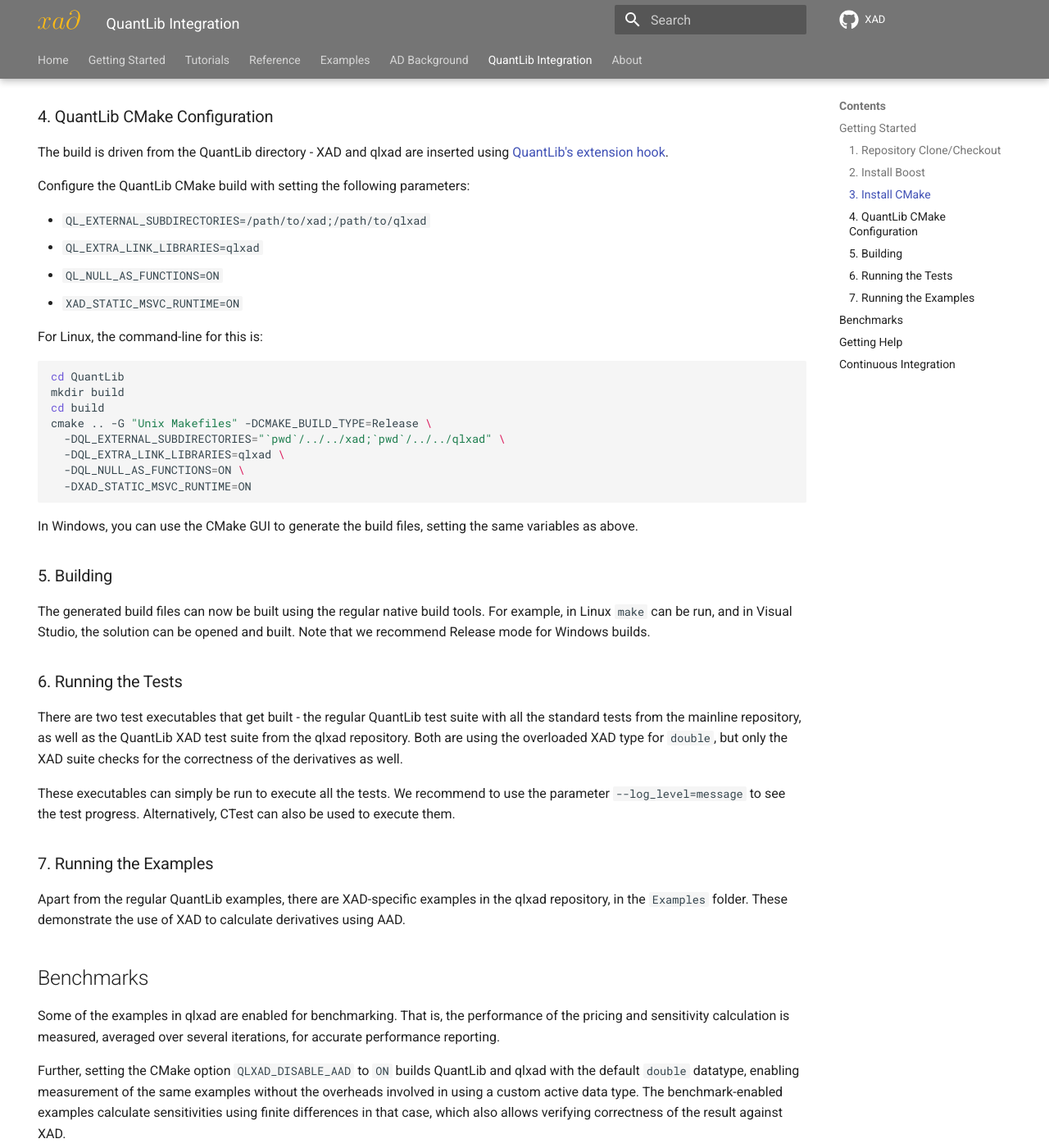
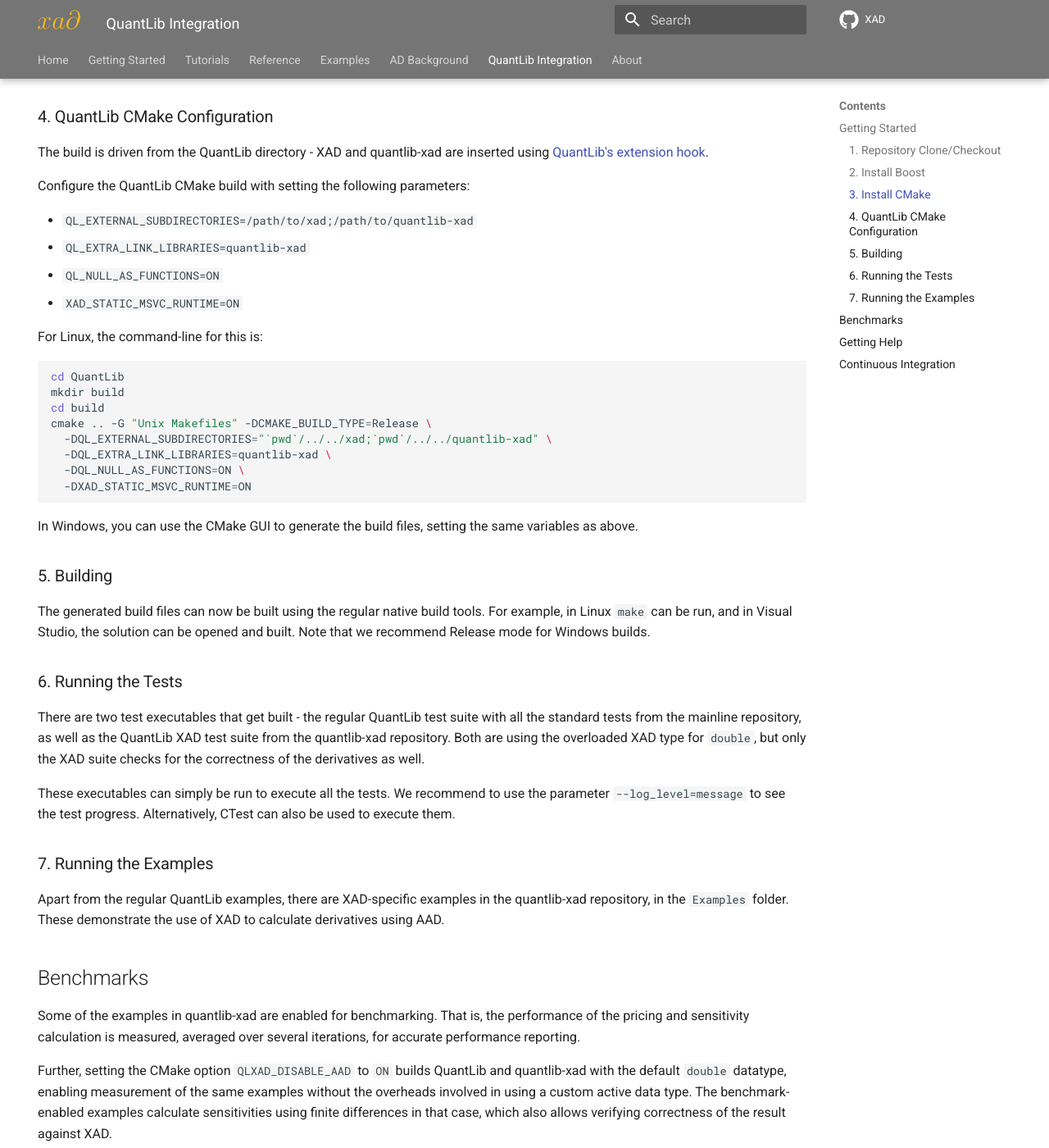
Before and after one commit to auto-differentiation/xad, an MkDocs documentation site: the page built from docs/quantlib.md, in a window 1280 px wide and 1400 px high, scrolled down 1285 px. Shown: the whole window at 82% size. Built offline with MkDocs 1.6.1 and Material for MkDocs 9.7.7, drawn with Linux system fonts in a browser that asks for light colours; comment, search, counter and statistics services are not loaded; some of the changed text lies outside the part shown.

Commit message:
Changes after renaming qlxad to quantlib-xad

````diff
--- a/docs/quantlib.md
+++ b/docs/quantlib.md
@@ -22,12 +22,12 @@
 
 Clone these three repositories into separate folders:
 
-*   [https://github.com/auto-differentiation/qlxad.git](https://github.com/auto-differentiation/qlxad)
+*   [https://github.com/auto-differentiation/quantlib-xad.git](https://github.com/auto-differentiation/quantlib-xad)
 *   [https://github.com/auto-differentiation/XAD.git](https://github.com/auto-differentiation/XAD)
 *   [https://github.com/lballabio/QuantLib.git](https://github.com/lballabio/QuantLib)
 
-Note: We recommend either using the lastest master branch for all repositories involved.
-These are tested against each other on a daily basis and errors are corrected quickly.
+It is recommended to either use the lastest master branch for all repositories involved,
+or use matching tags between QuantLib and quantlib-xad.
 
 ### 2. Install Boost
 
@@ -62,13 +62,13 @@
 
 ### 4. QuantLib CMake Configuration
 
-The build is driven from the QuantLib directory - XAD and qlxad are
+The build is driven from the QuantLib directory - XAD and quantlib-xad are
 inserted using [QuantLib's extension hook](https://www.quantlib.org/install/cmake.shtml#extensions).
 
 Configure the QuantLib CMake build with setting the following parameters:
 
-*   `QL_EXTERNAL_SUBDIRECTORIES=/path/to/xad;/path/to/qlxad`
-*   `QL_EXTRA_LINK_LIBRARIES=qlxad`
+*   `QL_EXTERNAL_SUBDIRECTORIES=/path/to/xad;/path/to/quantlib-xad`
+*   `QL_EXTRA_LINK_LIBRARIES=quantlib-xad`
 *   `QL_NULL_AS_FUNCTIONS=ON`
 *   `XAD_STATIC_MSVC_RUNTIME=ON`
 
@@ -79,8 +79,8 @@
 mkdir build
 cd build
 cmake .. -G "Unix Makefiles" -DCMAKE_BUILD_TYPE=Release \
-  -DQL_EXTERNAL_SUBDIRECTORIES="`pwd`/../../xad;`pwd`/../../qlxad" \
-  -DQL_EXTRA_LINK_LIBRARIES=qlxad \
+  -DQL_EXTERNAL_SUBDIRECTORIES="`pwd`/../../xad;`pwd`/../../quantlib-xad" \
+  -DQL_EXTRA_LINK_LIBRARIES=quantlib-xad \
   -DQL_NULL_AS_FUNCTIONS=ON \
   -DXAD_STATIC_MSVC_RUNTIME=ON
 ```
@@ -99,7 +99,7 @@
 
 There are two test executables that get built - the regular QuantLib
 test suite with all the standard tests from the mainline repository,
-as well as the QuantLib XAD test suite from the qlxad repository.
+as well as the QuantLib XAD test suite from the quantlib-xad repository.
 Both are using the overloaded XAD type for `double`,
 but only the XAD suite checks for the correctness of the derivatives as well.
 
@@ -111,17 +111,17 @@
 ### 7. Running the Examples
 
 Apart from the regular QuantLib examples, there are XAD-specific examples
-in the qlxad repository, in the `Examples` folder.
+in the quantlib-xad repository, in the `Examples` folder.
 These demonstrate the use of XAD to calculate derivatives using AAD.
 
 ## Benchmarks
 
-Some of the examples in qlxad are enabled for benchmarking.
+Some of the examples in quantlib-xad are enabled for benchmarking.
 That is, the performance of the pricing and sensitivity calculation
 is measured, averaged over several iterations, for accurate performance reporting.
 
 Further, setting the CMake option `QLXAD_DISABLE_AAD` to `ON` builds
-QuantLib and qlxad with the default `double` datatype,
+QuantLib and quantlib-xad with the default `double` datatype,
 enabling measurement of the same examples without the overheads involved in using
 a custom active data type.
 The benchmark-enabled examples calculate sensitivities using finite differences
@@ -149,13 +149,13 @@
 
 ## Getting Help
 
-If you have found an issue, want to report a bug, or have a feature request, please raise a [GitHub issue](https://github.com/auto-differentiation/qlxad/issues).
+If you have found an issue, want to report a bug, or have a feature request, please raise a [GitHub issue](https://github.com/auto-differentiation/quantlib-xad/issues).
 
-For general questions about the QuantLib to XAD integration, sharing ideas, engaging with community members, etc, please use [GitHub Discussions](https://github.com/auto-differentiation/qlxad/discussions).
+For general questions about the QuantLib to XAD integration, sharing ideas, engaging with community members, etc, please use [GitHub Discussions](https://github.com/auto-differentiation/quantlib-xad/discussions).
 
 ## Continuous Integration
 
 To ensure continued compatibility with QuantLib's master branch,
-[automated CI/CD checks](https://github.com/xcelerit/qlxad/actions/workflows/ci.yaml) are running in the qlxad repository on a daily basis.
+[automated CI/CD checks](https://github.com/xcelerit/quantlib-xad/actions/workflows/ci.yaml) are running in the quantlib-xad repository on a daily basis.
 Potential breaks (for example do to changes in QuantLib) are therefore
 detected early and fixed quickly.
````
Also changed, not shown: CHANGELOG.md (+1 -1 lines).
